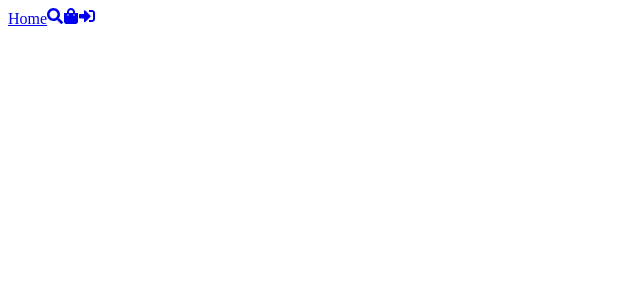
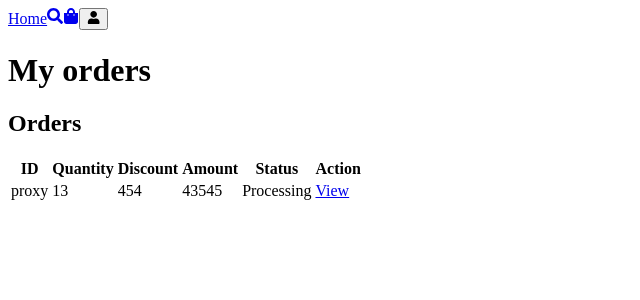
Before and after one commit to Bodhisatwa2002/MERN_Ecommerce, a React (Vite) app in the folder ecommerce-frontend/: page /orders in a window 1280 px wide. Before the commit this address had no page. Shown: the top 300 px of the page, without its empty margins (0-640 px from the left). Built offline with nearby package versions, Linux system fonts and the light colour scheme; the HTML template or start-up script is replaced by a standard one.

Commit message:
added order Details page

```diff
--- a/ecommerce-frontend/src/App.tsx
+++ b/ecommerce-frontend/src/App.tsx
@@ -7,6 +7,8 @@
 const Cart = lazy(() => import("./pages/cart"));
 const Shipping = lazy(() => import("./pages/shipping"));
 const Login = lazy(() => import("./pages/login"));
+const Orders = lazy(() => import("./pages/orders"));
+const OrderDetails = lazy(() => import("./pages/order-details"));
 
 // Admin dashboard
 const Dashboard = lazy(() => import("./pages/admin/dashboard"));
@@ -43,6 +45,8 @@
           {/* Logged In User Routes */}
           <Route>
             <Route path="/shipping" element={<Shipping />} />
+            <Route path="/orders" element={<Orders />} />
+            <Route path="/order/:id" element={<OrderDetails />} />
           </Route>
           {/* Admin Routes */}
           <Route
--- a/ecommerce-frontend/src/components/header.tsx
+++ b/ecommerce-frontend/src/components/header.tsx
@@ -9,7 +9,7 @@
 } from "react-icons/fa";
 import { Link } from "react-router-dom";
 
-const user = { _id: "", role: "" };
+const user = { _id: "dsfd", role: "" };
 
 const Header = () => {
   const [isOpen, setIsOpen] = useState<boolean>(false);
--- /dev/null
+++ b/ecommerce-frontend/src/pages/order-details.tsx
@@ -0,0 +1,7 @@
+const OrderDetails = () => {
+  return (
+    <div>OrderDetails</div>
+  )
+}
+
+export default OrderDetails
--- /dev/null
+++ b/ecommerce-frontend/src/pages/orders.tsx
@@ -0,0 +1,66 @@
+import { Column } from "react-table";
+import TableHOC from "../components/admin/TableHOC";
+import { ReactElement, useState } from "react";
+import { Link } from "react-router-dom";
+
+type DataType = {
+  _id: string;
+  amount: number;
+  quantity: number;
+  discount: number;
+  status: ReactElement;
+  action: ReactElement;
+};
+const column: Column<DataType>[] = [
+  {
+    Header: "ID",
+    accessor: "_id",
+  },
+  {
+    Header: "Quantity",
+    accessor: "quantity",
+  },
+  {
+    Header: "Discount",
+    accessor: "discount",
+  },
+  {
+    Header: "Amount",
+    accessor: "amount",
+  },
+  {
+    Header: "Status",
+    accessor: "status",
+  },
+  {
+    Header: "Action",
+    accessor: "action",
+  },
+];
+const Orders = () => {
+  const [rows] = useState<DataType[]>([
+    {
+      _id: "proxy",
+      amount: 43545,
+      quantity: 13,
+      discount: 454,
+      status: <span className="red">Processing</span>,
+      action: <Link to={`/orders/proxy`}>View</Link>,
+    },
+  ]);
+  const Table = TableHOC<DataType>(
+    column,
+    rows,
+    "dashboard-product-box",
+    "Orders",
+
+  )();
+  return (
+    <div className="container">
+      <h1>My orders</h1>
+      {Table}
+    </div>
+  );
+};
+
+export default Orders;
--- a/ecommerce-frontend/src/styles/app.scss
+++ b/ecommerce-frontend/src/styles/app.scss
@@ -46,6 +46,22 @@
 @import "admin-styles/dashboardapp";
 @import "admin-styles/mediaquery";
 
+.container {
+  max-width: 1376px;
+  width: 100%;
+  margin: auto;
+  overflow: auto;
+  > h1 {
+    @include heading;
+    margin: 1rem o;
+    text-align: left;
+  }
+}
+.heading {
+  @include heading;
+  margin: 1rem 0;
+  text-align: center;
+}
 .header {
   @include flex(row, flex-end, stretch, 1.2rem);
   padding: 1rem;
@@ -81,11 +97,7 @@
     }
   }
 }
-.heading{
-  @include heading;
-  margin: 1rem 0;
-  text-align: center
-}
+
 // Admin
 
 .admin-container {
```
